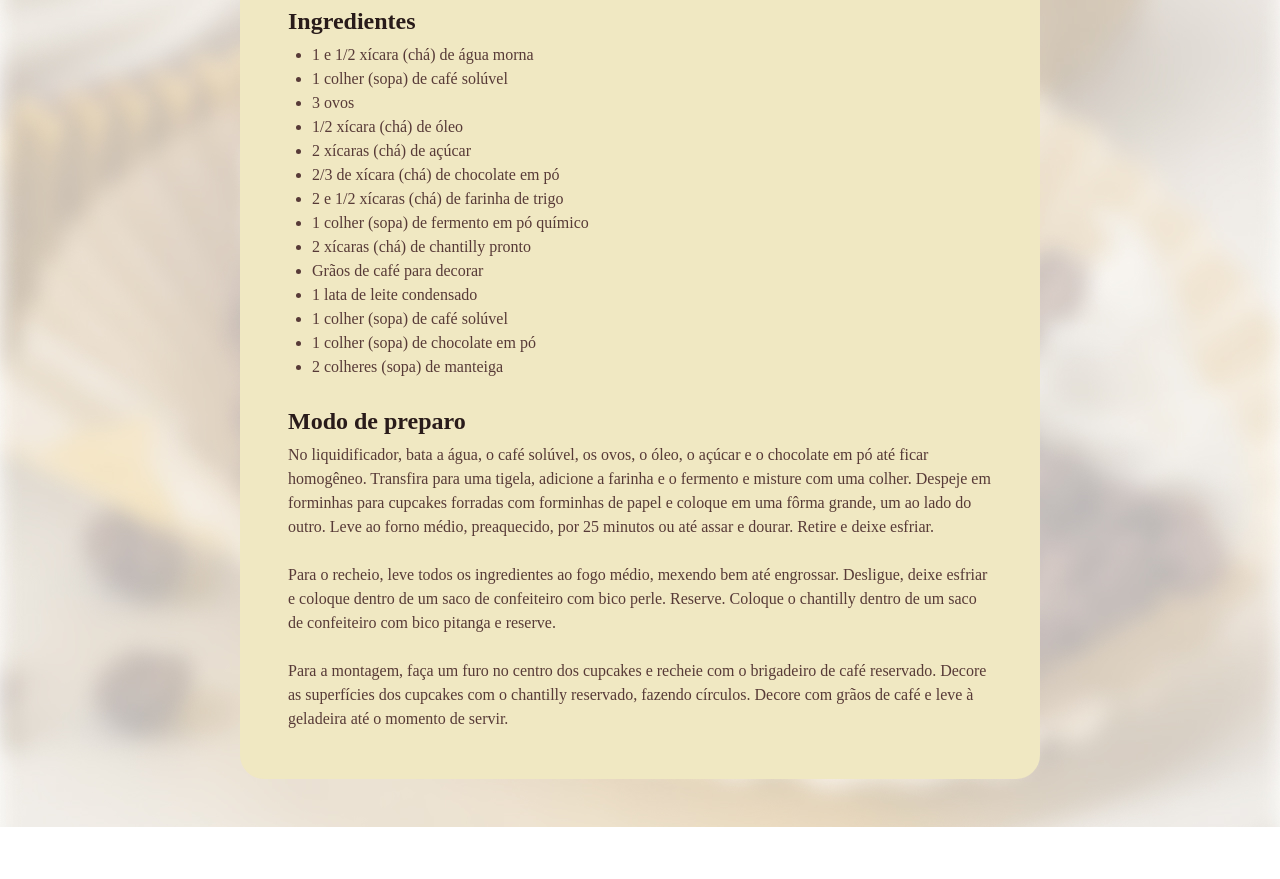
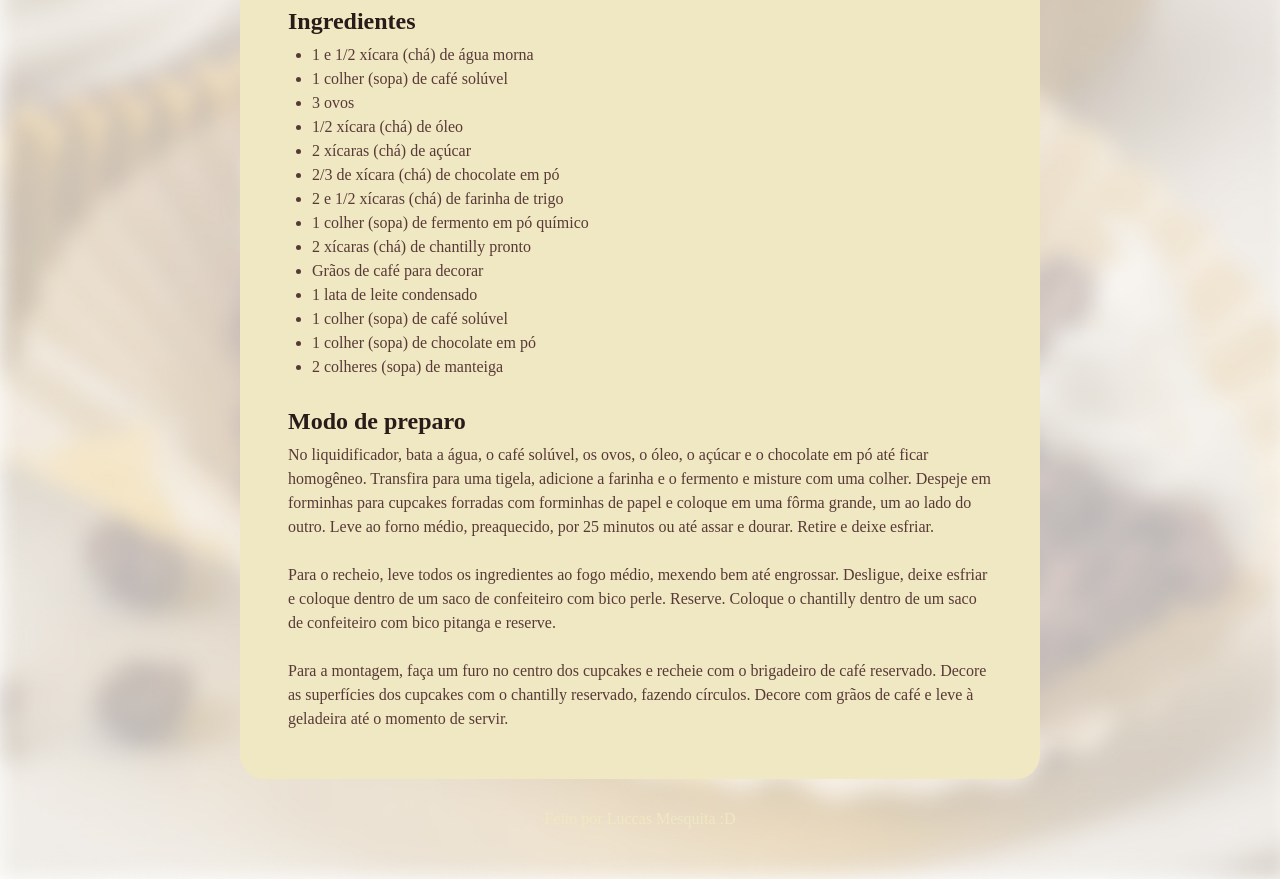
Before and after one commit to luccasmesquita/projeto-receitas, a plain HTML site: page index.html in a window 1280 px wide. Shown: the part 720-1599 px from the top of the page. Before the commit the page ends 1547 px from the top, so only its background shows below. Drawn offline with Linux system fonts and the light colour scheme; a web font is replaced by a local one.

Commit message:
adicionando footer

```diff
--- a/index.html
+++ b/index.html
@@ -69,5 +69,8 @@
             </section>
         </main>
     </div>
+    <footer>
+        Feito por Luccas Mesquita :D
+    </footer>
 </body>
 </html>
--- a/style.css
+++ b/style.css
@@ -17,7 +17,7 @@ body {
     padding: 24px;
     background-color: #F0E8C2;
     border-radius: 24px;
-    margin: 48px auto
+    margin: 48px auto 28px;
 }
 img {
     border-radius: 16px;
@@ -47,3 +47,8 @@ h1, h2 {
 ul {
     padding-left: 24px;
 }
+footer {
+    color: #F0E8C2;
+    text-align: center;
+    padding-bottom: 48px;
+}
```
